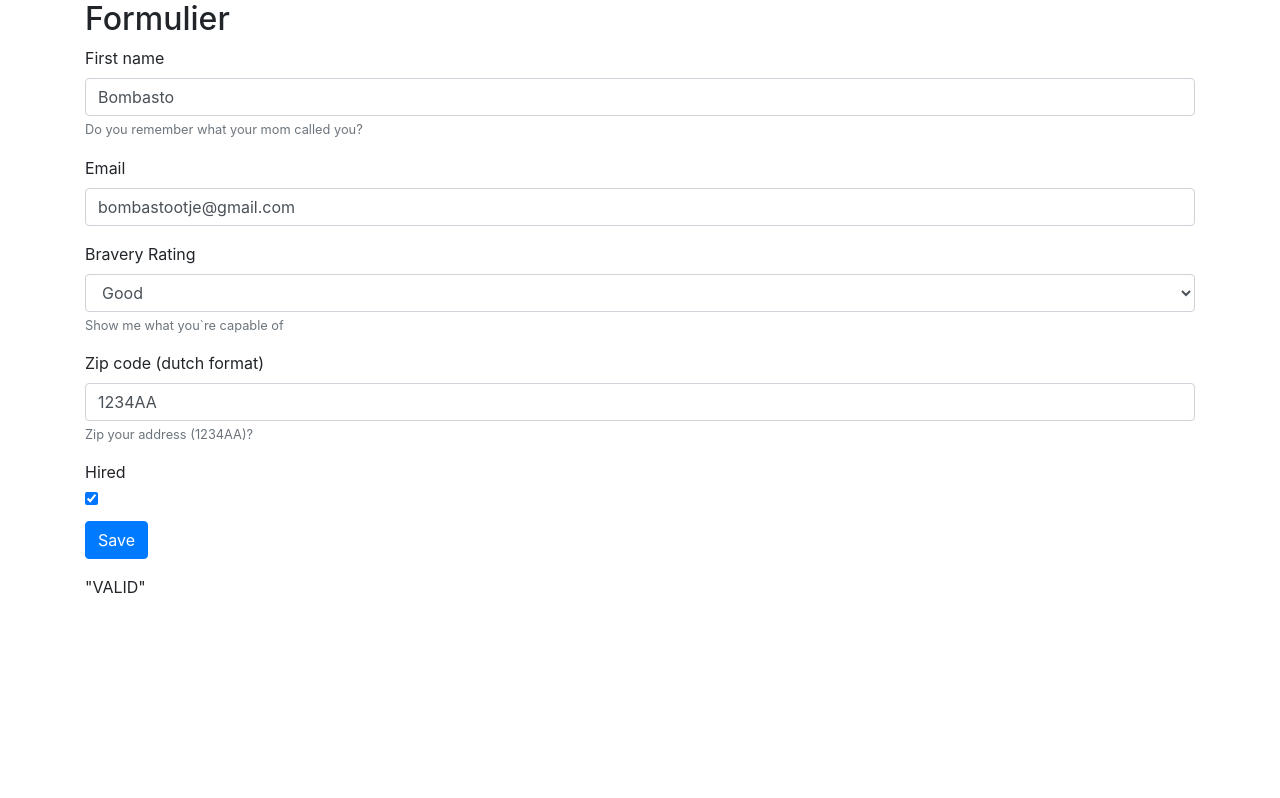
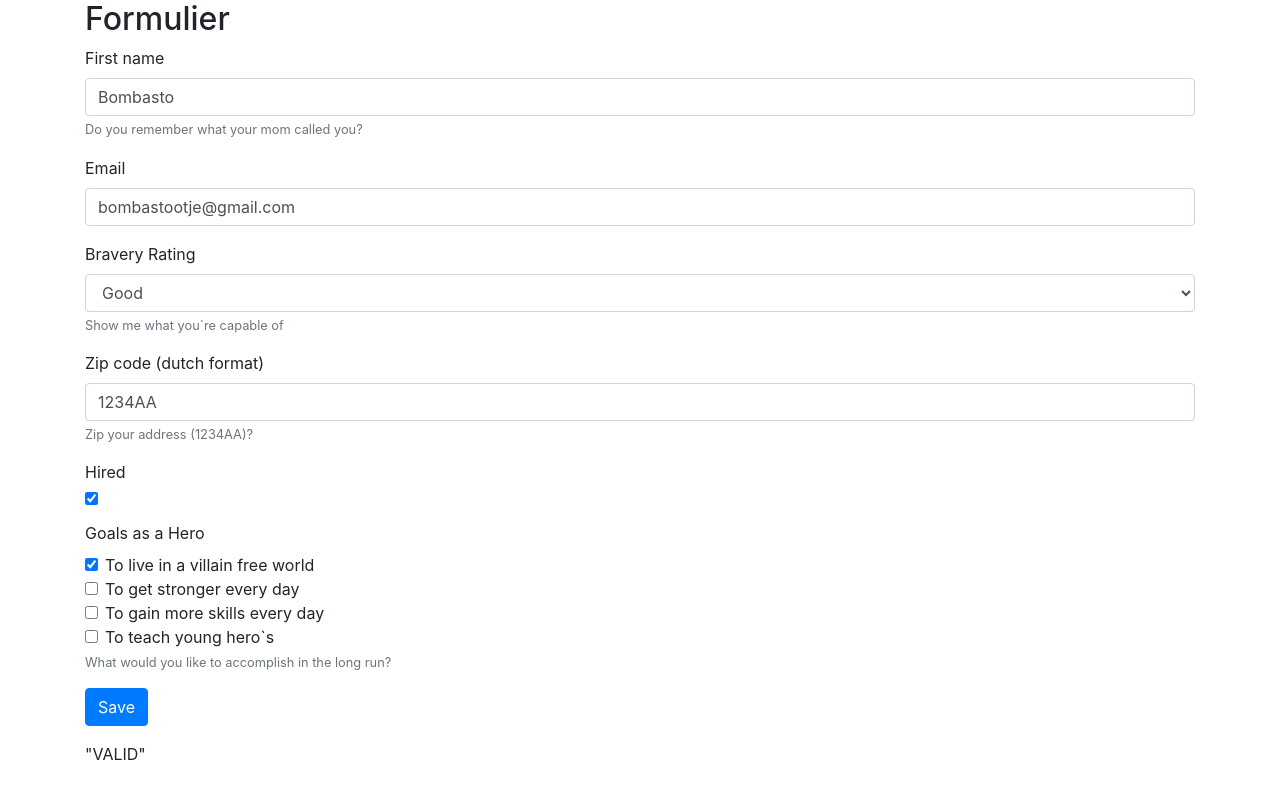
Before and after one commit to degrootsde/ngFormsApp, an Angular app: page / in a window 1280 px wide. Built offline with nearby package versions, Linux system fonts and the light colour scheme.

Commit message:
Added multicheckbox question

```diff
--- a/src/app/app.module.ts
+++ b/src/app/app.module.ts
@@ -5,7 +5,7 @@ import { AppComponent } from './app.component';
 //https://stackoverflow.com/questions/37649164/how-to-add-bootstrap-to-an-angular-cli-project
 //import { AlertModule} from 'ng2-bootstrap';
 
-import {DynamicFormModule} from './forms/dynamic-form/dynamic-form.module';
+import { DynamicFormModule } from './forms/dynamic-form/dynamic-form.module';
 
 
 @NgModule({
--- a/src/app/forms/dynamic-form/dynamic-form-question.component.html
+++ b/src/app/forms/dynamic-form/dynamic-form-question.component.html
@@ -5,8 +5,8 @@
   <div [ngSwitch]="question.controlType">
 
     <!--Texbox-->
-    <input *ngSwitchCase="'textbox'" [formControlName]="question.key"
-            [id]="question.key" [type]="question.type" class="form-control"/>
+    <input *ngSwitchCase="'textbox'" [formControlName]="question.key" [id]="question.key" [type]="question.type" class="form-control"
+    />
 
     <!--Dropdown -->
     <select [id]="question.key" *ngSwitchCase="'dropdown'" [formControlName]="question.key" class="form-control">
@@ -14,14 +14,23 @@
     </select>
 
     <!--Checkbox -->
-    <input [id]="question.key"
-      *ngSwitchCase="'checkbox'"
-      [formControlName]="question.key"
-      [name]="question.key"
-      [checked]='question.checked'
-      [type]="question.controlType" class="form-check"
-      (change)="toggleCheckBox($event, question.key)"/>
+    <input [id]="question.key" [id]="question.key" *ngSwitchCase="'checkbox'" [formControlName]="question.key" [name]="question.key"
+      [checked]='question.checked' [type]="question.controlType" class="form-check" (change)="toggleCheckBox($event, question.key)"
+    />
+
+    <!--Multi Checkbox-->
+    <div *ngSwitchCase="'multi-checkbox'">
+      <div [id]="option.key" class="form-check" *ngFor="let option of question.options">
+        <label class="form-check-label">
+          <input class="form-check-input" type="checkbox" [checked]="option.checked" (change)="toggleMultiCheckbox($event, question.key, option.key)">
+        {{option.value}}
+        </label>
+      </div>
+
+    </div>
+
   </div>
+
 
   <div class="form-control-feedback">
     <div *ngFor="let error of errors">
--- a/src/app/forms/dynamic-form/dynamic-form-question.component.ts
+++ b/src/app/forms/dynamic-form/dynamic-form-question.component.ts
@@ -2,6 +2,7 @@ import { Component, Input } from '@angular/core';
 import { FormGroup }        from '@angular/forms';
 import { QuestionBase }     from './question-base';
 import { QuestionControlValidatorService } from './question-control-validator.service';
+import { MultiCheckBoxQuestion } from './question-multi-checkbox';
 
 @Component({
   selector: 'df-question',
@@ -30,4 +31,15 @@ export class DynamicFormQuestionComponent {
 
     this.form.value[key] = event.target.checked;
   }
+  toggleMultiCheckbox(target, questionKey, controlKey)
+  {
+    var q = this.question as MultiCheckBoxQuestion;
+    q.options.forEach(
+      option => {if(option.key == controlKey){
+        option.checked = !option.checked;
+      }}
+    )
+    this.form.value[questionKey] =  q.options;
+
+  }
 }
--- a/src/app/forms/dynamic-form/dynamic-form.component.html
+++ b/src/app/forms/dynamic-form/dynamic-form.component.html
@@ -4,7 +4,7 @@
       <df-question [question]="question" [form]="form"></df-question>
     </div>
     <div class="form-group">
-      <button type="submit" [disabled]="!form.valid" class="btn btn-primary">Save</button>
+      <button type="submit" [disabled]="!form.valid" (click)="onSubmit()" class="btn btn-primary">Save</button>
     </div>
   </div>
   <div *ngIf="payLoad" class="form-row">
--- a/src/app/forms/dynamic-form/dynamic-form.module.ts
+++ b/src/app/forms/dynamic-form/dynamic-form.module.ts
@@ -1,8 +1,8 @@
 import { NgModule } from '@angular/core';
 import { CommonModule } from '@angular/common';
 import { ReactiveFormsModule } from '@angular/forms'
-import {DynamicFormComponent} from './dynamic-form.component';
-import {DynamicFormQuestionComponent} from './dynamic-form-question.component';
+import { DynamicFormComponent } from './dynamic-form.component';
+import { DynamicFormQuestionComponent } from './dynamic-form-question.component';
 
 @NgModule({
     imports: [CommonModule, ReactiveFormsModule],
--- /dev/null
+++ b/src/app/forms/dynamic-form/question-multi-checkbox.ts
@@ -0,0 +1,17 @@
+import { QuestionBase } from './question-base';
+
+export class MultiCheckBoxQuestion extends QuestionBase<{checked: boolean, key: string, value: string}[]> {
+  controlType = 'multi-checkbox';
+  options: {checked: boolean, key: string, value: string}[] = [];
+
+  constructor(options: {} = {}) {
+    super(options);
+    this.options = options['options'] || [];
+  }
+
+  toggleValue(key){
+    this.options[key].checked = !this.options[key].checked;
+    this.value = this.options;
+  }
+
+}
--- a/src/app/forms/dynamic-form/question.service.ts
+++ b/src/app/forms/dynamic-form/question.service.ts
@@ -3,6 +3,7 @@ import { DropdownQuestion } from './question-dropdown';
 import { QuestionBase }     from './question-base';
 import { TextboxQuestion }  from './question-textbox';
 import { CheckboxQuestion}  from './question-checkbox';
+import { MultiCheckBoxQuestion } from './question-multi-checkbox';
 
 @Injectable()
 export class QuestionService {
@@ -55,6 +56,19 @@ export class QuestionService {
         type: 'checkbox',
         checked: true,
         order: 4
+      }),
+      new MultiCheckBoxQuestion({
+        key: 'goals',
+        value: ['villanfree'],
+        label: 'Goals as a Hero',
+        options: [
+          { checked: true, key: 'villainfree',  value: 'To live in a villain free world'},
+          { checked: false, key: 'stronger',  value: 'To get stronger every day'},
+          { checked: false, key: 'skills',   value: 'To gain more skills every day'},
+          { checked: false, key: 'teach', value: 'To teach young hero`s'}
+        ],
+        order: 6,
+        helptext: 'What would you like to accomplish in the long run?'
       })
     ];
     return questions.sort((a, b) => a.order - b.order);
```
Also changed, not shown: src/app/forms/dynamic-form/dynamic-form.component.ts (+5 -5 lines).
